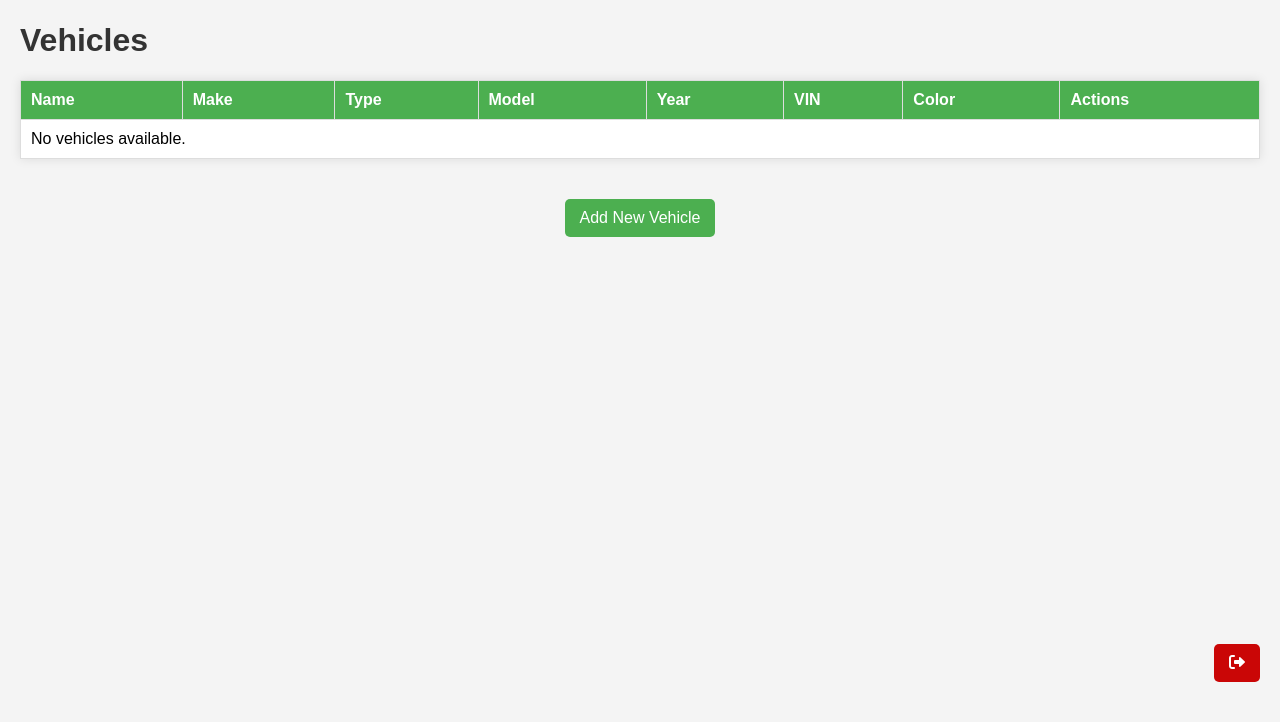
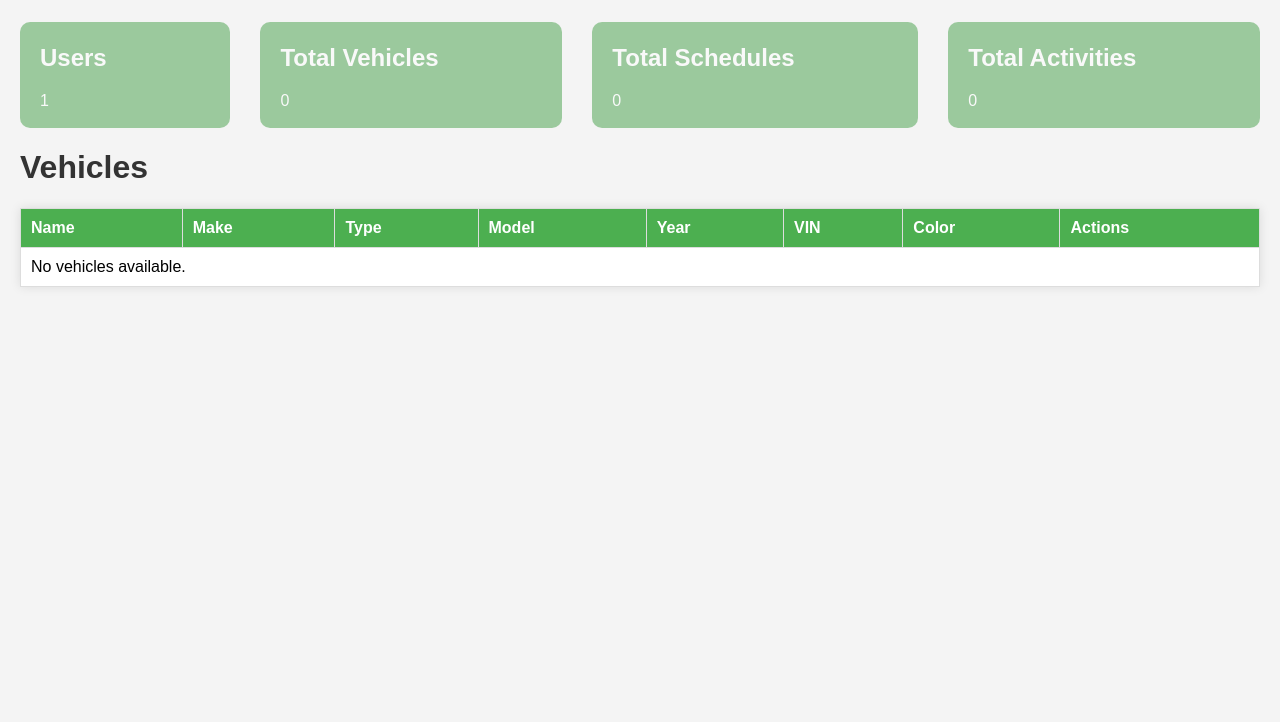
Before and after one commit to Chiesa14/VMMS, a Django app: page / in a window 1280 px wide. Shown: the part 78-800 px from the top of the page. Run offline with Django 5.2, Linux system fonts and the light colour scheme; the visitor is signed in with stand-in values (Sample User, id 1); data comes from the database, SQL or seed files in the repository; data that the repository does not hold is empty.

Commit message:
admin_home

```diff
--- a/activities/urls.py
+++ b/activities/urls.py
@@ -4,6 +4,7 @@ from  . import   views
 urlpatterns = [
     path('activity/create/<int:maintenance_id>/', views.create_activity, name='create_activity'),
     path('activity/<int:maintenance_id>/activities/', views.list_activities_by_maintenance, name='list_activities'),
+    path('activity/activities/', views.list_activities_as_admin, name='list_activities_as_admin'),
     path('activity/<int:activity_id>/delete', views.delete_activity, name='delete_activity'),
     path('schedule/<int:activity_id>/mark_as_done/', views.mark_as_done, name='mark_as_done'),
 
--- a/static/css/index.css
+++ b/static/css/index.css
@@ -94,11 +94,11 @@ a {
     border-radius: 5px;
 }
 
-a:hover{
+a:hover {
     background-color: #45a049;
 }
 
-a.no-style{
+a.no-style {
     display: inline-block;
     margin: 20px auto;
     padding: 10px 15px;
@@ -130,17 +130,38 @@ a.no-style{
     transform: scale(1.2);
 }
 
-.add-bar{
+.add-bar {
     display: flex;
     justify-content: space-between;
 }
 
-.title{
+.title {
     text-align: center;
 }
 
-.logout-btn{
+.logout-btn {
     position: fixed;
     bottom: 20px;
     right: 20px;
 }
+
+.data-section {
+    display: inline-grid;
+    grid-auto-flow: column;
+    grid-column-gap: 30px;
+    /*grid-area:;*/
+    width: 100%
+}
+
+.data-item {
+    padding: 2px 20px;
+    background-color: #45a049;
+    opacity: .5;
+    border-radius: 10px;
+    color: white;
+}
+
+.data-item:hover {
+    background-color: #45a049;
+    opacity: 1;
+}
--- a/templates/admin_home.html
+++ b/templates/admin_home.html
@@ -3,34 +3,31 @@
 <!DOCTYPE html>
 <html lang="en">
 <head>
-    <title>{% block title %}Admin - Vehicle List{% endblock %}</title>
+    <title>{% block title %}Admin - Dashboard{% endblock %}</title>
     <link rel="stylesheet" type="text/css" href="{% static 'css/index.css' %}">
     <link rel="stylesheet" href="https://cdnjs.cloudflare.com/ajax/libs/font-awesome/5.15.4/css/all.min.css">
-    <script>
-        {% block scripts %}
-            function deleteVehicle(vehicleId) {
-                if (confirm("Are you sure you want to delete this vehicle?")) {
-                    const deleteUrl = "{% url 'delete_vehicle' 0 %}".replace("0", vehicleId);
-                    fetch(deleteUrl, {
-                        method: "POST",
-                        headers: {
-                            'X-CSRFToken': "{{ csrf_token }}", // Pass the CSRF token
-                            'Content-Type': 'application/json',
-                        },
-                    }).then(response => {
-                        if (response.ok) {
-                            window.location.reload(); // Reload the page after successful deletion
-                        } else {
-                            alert('Error occurred while deleting vehicle.');
-                        }
-                    });
-                }
-            }
-        {% endblock %}
-    </script>
 </head>
 <body>
 {% block content %}
+    <div class="data-section">
+        <div class="data-item" onclick="window.location.href='{% url 'home' %}'">
+            <h2>Users</h2>
+            <p>{{ user_len }}</p>
+        </div>
+        <div class="data-item" onclick="window.location.href='{% url 'home' %}'">
+            <h2>Total Vehicles</h2>
+            <p>{{ vehicles_len }}</p>
+        </div>
+        <div class="data-item" onclick="window.location.href='{% url 'list_maintenance_schedule' %}'">
+            <h2>Total Schedules</h2>
+            <p>{{ maintenance_schedule_len }}</p>
+        </div>
+        <div class="data-item">
+            <h2>Total Activities</h2>
+            <p>{{ activities_len }}</p>
+        </div>
+    </div>
+
     <h1>Vehicles</h1>
     <table>
         <thead>
@@ -56,12 +53,9 @@
                 <td>{{ vehicle.vin }}</td>
                 <td>{{ vehicle.color }}</td>
                 <td class="actions">
-                    <a href="{% url 'update_vehicle' vehicle.id %}" class="edit-btn">
-                        <i class="fas fa-edit"></i> Edit
-                    </a>
-                    <a href="javascript:void(0);" class="delete-btn" onclick="deleteVehicle({{ vehicle.id }})">
-                        <i class="fas fa-trash"></i> Delete
-                    </a>
+                    <a href="{% url 'update_vehicle' vehicle.id %}" class="edit-btn">Edit</a>
+                    <a href="javascript:void(0);" onclick="deleteVehicle({{ vehicle.id }})"
+                       class="delete-btn">Delete</a>
                     <a href="{% url 'list_maintenance_schedule' %}?vehicle_id={{ vehicle.id }}">Maintenance</a>
                 </td>
             </tr>
@@ -72,14 +66,6 @@
         {% endfor %}
         </tbody>
     </table>
-    <div class="button-container">
-        <a href="{% url 'create_vehicle' %}" class="a-button">Add New Vehicle</a>
-    </div>
-    <div>
-        <a href="{% url 'logout' %}" class="delete-btn logout-btn">
-            <i class="fas fa-sign-out-alt"></i>
-        </a>
-    </div>
 {% endblock %}
 </body>
 </html>
--- a/vehicles/views.py
+++ b/vehicles/views.py
@@ -1,7 +1,9 @@
-from django.contrib.auth import login
 from django.contrib.auth.decorators import login_required
 from django.shortcuts import render, redirect, get_object_or_404
 
+from activities.models import Activity
+from maintenance.models import MaintenanceSchedule
+from users.models import User
 from .forms import VehicleForm
 from .models import Vehicles
 
@@ -9,17 +11,25 @@ from .models import Vehicles
 # Create your views here.
 @login_required(login_url="/auth/login/")
 def home(request):
-    vehicles = Vehicles.objects.all()
+    vehicles = Vehicles.objects.filter(user=request.user)
     user = request.user
 
-    if user.is_superuser:  # Admin users
-        return render(request, 'admin_home.html',{'vehicles':vehicles})
+    if user.is_superuser:
+        vehicles = Vehicles.objects.all()
+        maintenance_schedule = MaintenanceSchedule.objects.all()
+        activities = Activity.objects.all()
+        users = User.objects.all()
 
-    elif user.is_staff:  # Staff users (e.g., mechanics)
-        return render(request, 'mechanics_home.html',{'vehicles':vehicles})
+        return render(request, 'admin_home.html',
+                      {'vehicles': vehicles, 'maintenance_schedule': maintenance_schedule, 'activities': activities,
+                       'vehicles_len': len(vehicles), 'maintenance_schedule_len': len(maintenance_schedule),
+                       'activities_len': len(activities), 'users': users, 'user_len': len(users)})
+
+    elif user.is_staff:
+        return render(request, 'mechanics_home.html', {'vehicles': vehicles})
 
     else:
-        return render(request, 'user_home.html',{'vehicles':vehicles})
+        return render(request, 'user_home.html', {'vehicles': vehicles})
 
 
 @login_required(login_url="/auth/login/")
@@ -36,6 +46,7 @@ def create_vehicle(request):
 
     return render(request, 'vehicle_form.html', {'form': form})
 
+
 @login_required(login_url="/auth/login/")
 def update_vehicle(request, vehicle_id):
     vehicle = get_object_or_404(Vehicles, id=vehicle_id)
@@ -50,6 +61,7 @@ def update_vehicle(request, vehicle_id):
 
     return render(request, 'update_vehicle.html', {'form': form, 'vehicle': vehicle})
 
+
 @login_required(login_url="/auth/login/")
 def delete_vehicle(request, vehicle_id):
     vehicle = get_object_or_404(Vehicles, id=vehicle_id)
```
Also changed, not shown: activities/views.py (+8 -0 lines), maintenance/views.py (+16 -9 lines), 1 other file.
